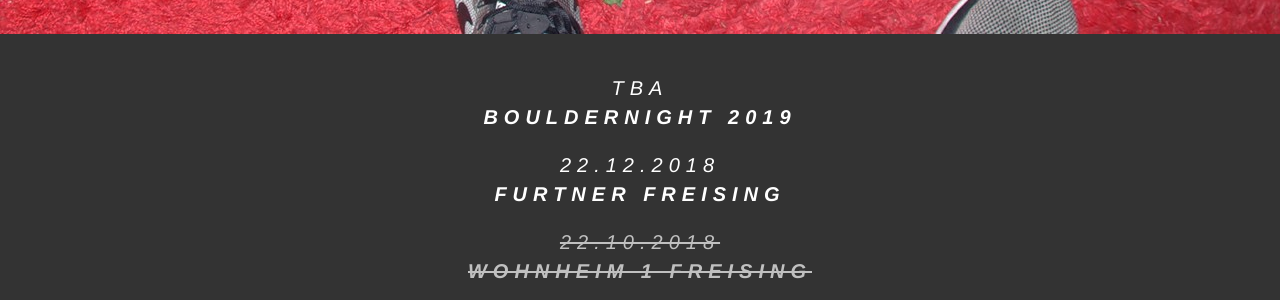
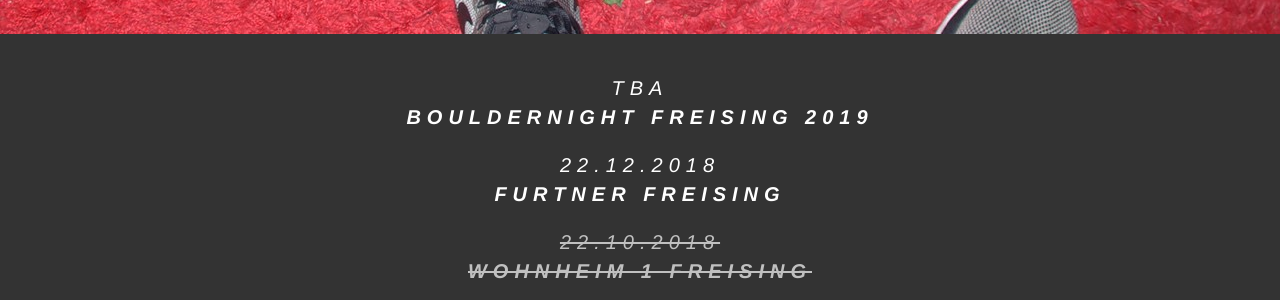
Before and after one commit to jabbadafunk/jabbadafunk.github.io, a Jekyll site: the page built from index.html, in a window 1280 px wide. Shown: the part 866-1166 px from the top of the page. Built offline with Jekyll 4.4.1, drawn with Linux system fonts in a browser that asks for light colours.

Commit message:
Update from Forestry.io - Updated gigs.yml

```diff
--- a/_data/gigs.yml
+++ b/_data/gigs.yml
@@ -1,5 +1,5 @@
 ---
-- location: Bouldernight 2019
+- location: Bouldernight Freising 2019
   date: tba
   completed: false
 - location: Furtner Freising
```
